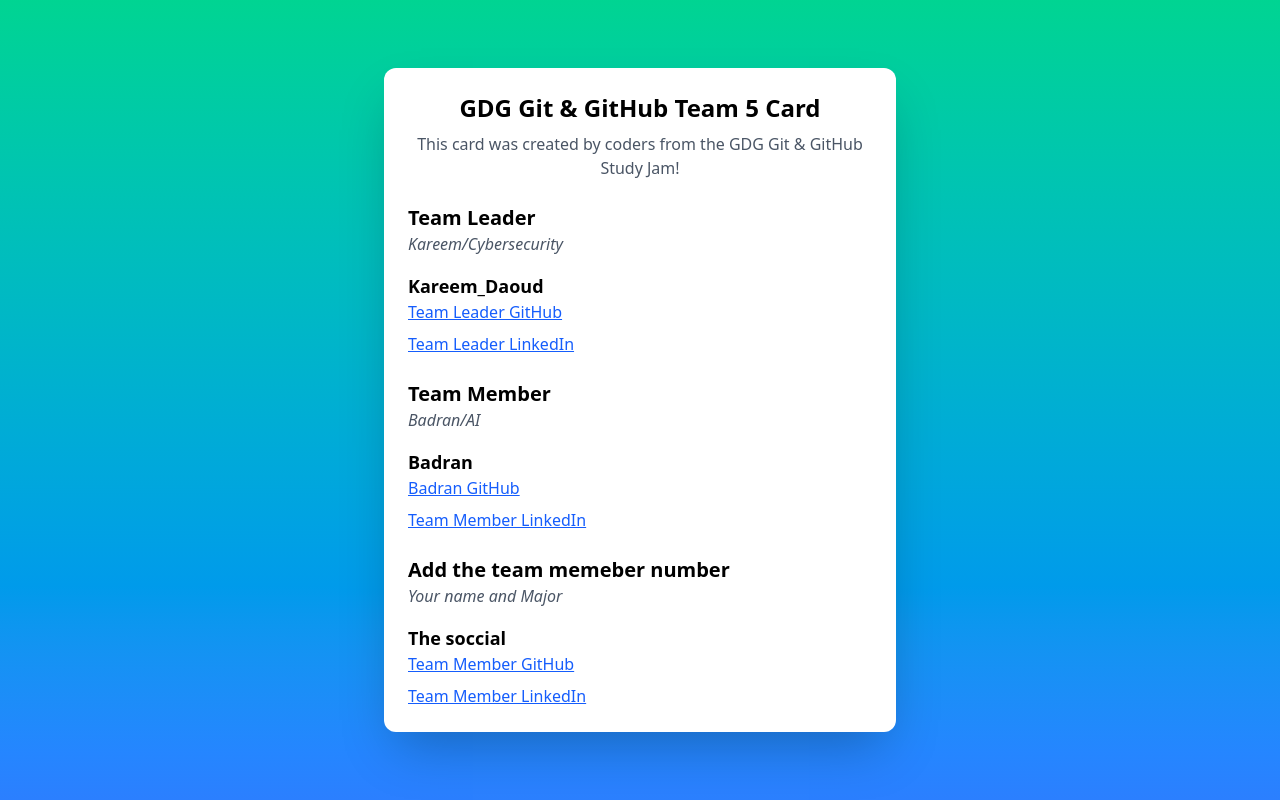
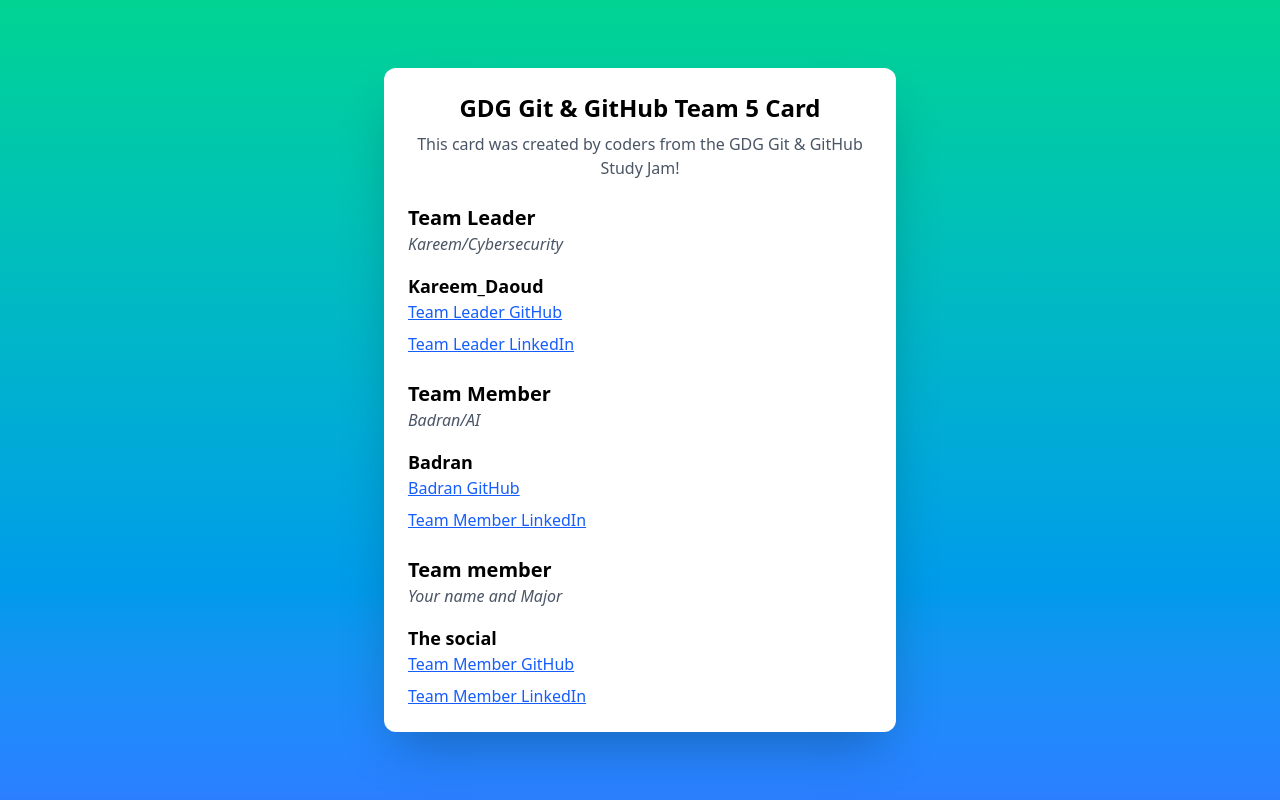
Before and after one commit to hardCAPS/Team5-Exercise4, a plain HTML site: page index.html in a window 1280 px wide. Drawn offline with nearby package versions, Linux system fonts and the light colour scheme.

Commit message:
Team5/LastChangeMember2

```diff
--- a/index.html
+++ b/index.html
@@ -40,9 +40,9 @@
 
         <section>
             <!-- Team Member Section -->
-        <h2 class="mt-6 text-xl font-semibold">Add the team memeber number</h2>
+        <h2 class="mt-6 text-xl font-semibold">Team member</h2>
         <p class="text-gray-600 italic">Your name and Major</p>
-        <h3 class="mt-4 text-lg font-semibold">The soccial </h3>
+        <h3 class="mt-4 text-lg font-semibold">The social </h3>
         <ul class="space-y-2">
             <li><a href="social-link" class="text-blue-600 underline">Team Member GitHub</a></li>
             <li><a href="social-link" class="text-blue-600 underline">Team Member LinkedIn</a></li>
```
